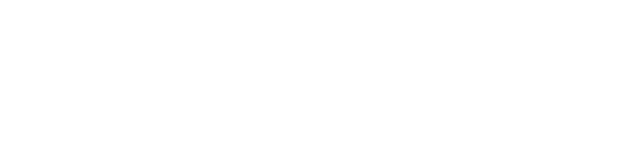
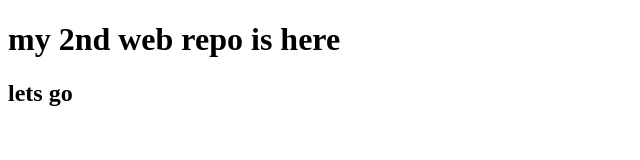
Before and after one commit to AbrarbinHossain/my-2nd-repo, a plain HTML site: page index.html in a window 1280 px wide. Shown: the whole page, without its empty margins (0-640 px from the left). Drawn offline with Linux system fonts and the light colour scheme.

```diff
--- a/index.html
+++ b/index.html
@@ -7,6 +7,8 @@
     <title>my 2nd web repo</title>
 </head>
 <body>
+    <h1>my 2nd web repo is here</h1>
+    <h2>lets go</h2>
 
 </body>
 </html>
```
